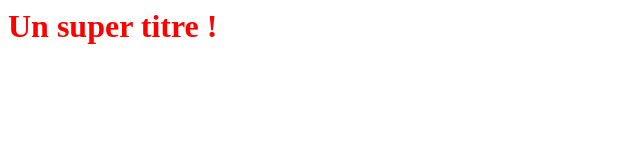
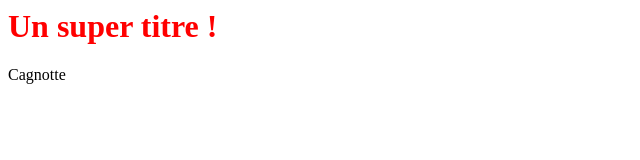
Before and after one commit to Patashop/OpenclassroomsProject, a plain HTML site: page index.html in a window 1280 px wide. Shown: the full height of the page, 0-640 px from the left. Drawn offline with Linux system fonts and the light colour scheme.

Commit message:
Réalisation de la partie cagnotte côté front end

```diff
--- a/index.html
+++ b/index.html
@@ -6,5 +6,6 @@
 	</head>
 	<body>
 		<h1>Un super titre !</h1>
+		<p id="p1">Cagnotte</p>
 	</body>
 </html>
```
